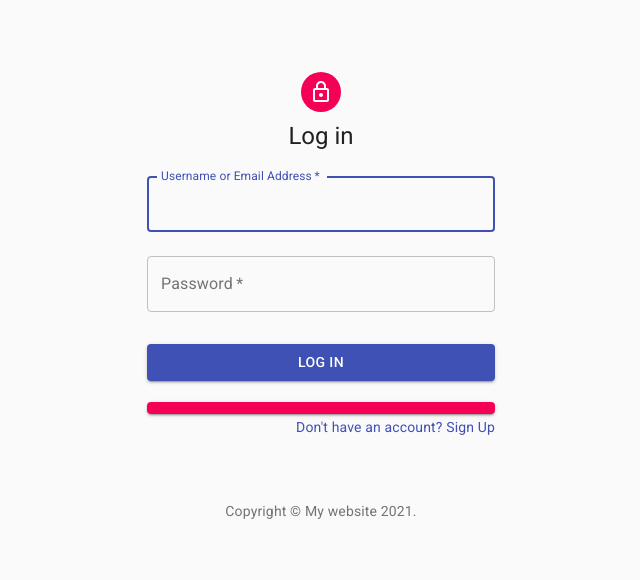
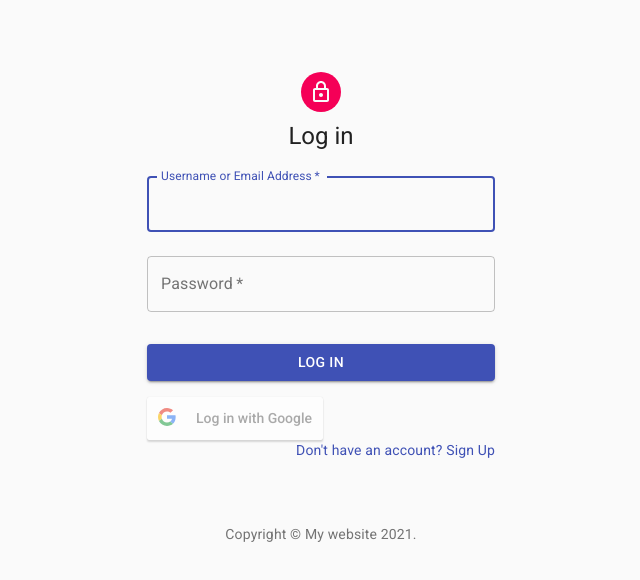
Before and after one commit to hc07180011/auto-mail, a React (Create React App) app in the folder frontend/: page / in a window 1280 px wide. Shown: the top 580 px of the page, without its empty margins (319-959 px from the left). Built offline with nearby package versions, Linux system fonts and the light colour scheme.

Commit message:
google button 💩

```diff
--- a/frontend/package.json
+++ b/frontend/package.json
@@ -11,6 +11,7 @@
     "axios": "^0.21.1",
     "react": "^17.0.1",
     "react-dom": "^17.0.1",
+    "react-google-login": "^5.2.2",
     "react-scripts": "4.0.1",
     "web-vitals": "^0.2.4"
   },
--- a/frontend/public/index.html
+++ b/frontend/public/index.html
@@ -9,6 +9,7 @@
       name="description"
       content="Web site created using create-react-app"
     />
+    <meta http-equiv="Content-Security-Policy" content="upgrade-insecure-requests">
     <link rel="apple-touch-icon" href="%PUBLIC_URL%/logo192.png" />
     <!--
       manifest.json provides metadata used when your web app is installed on a
--- a/frontend/src/LoginPage.js
+++ b/frontend/src/LoginPage.js
@@ -12,7 +12,8 @@ import Typography from '@material-ui/core/Typography';
 import { makeStyles } from '@material-ui/core/styles';
 import Container from '@material-ui/core/Container';
 import { useState, useRef } from "react";
-import { login } from "./axios";
+import { login, signUp } from "./axios";
+import GoogleLogin from "react-google-login"
 
 function Copyright() {
   return (
@@ -82,11 +83,44 @@ const LoginPage = ({ toSignUp, toEditor }) => {
           setUsernameOrEmailError(true);
           setPasswordError(true);
         } else {
-          // unknown error
+          // unexpected error
         }
       }
     }
-  }
+  };
+
+  const googleLoginSuccess = (res) => {
+    const username = `${res.profileObj.name} (${res.profileObj.email})`;
+    const email = res.profileObj.email;
+    const password = res.googleId;
+
+    login({usernameOrEmail: username, password})
+      .then(({ data: { status } }) => {
+        if (status === "ok") {
+          toEditor();
+        } else {
+          signUp({ username, email, password })
+            .then((res) => {
+              login({ usernameOrEmail: username, password })
+                .then(({ data: { status, token, username } }) => {
+                  toEditor();
+                })
+                .catch((err) => {
+                  // unexpected error
+                })
+            })
+            .catch((err) => {
+              // unexpected error
+            })
+        }
+      })
+      .catch((err) => {
+        // unexpected error
+      })
+  };
+  const googleLoginFailure = () => {
+
+  };
 
   return (
     <Container component="main" maxWidth="xs">
@@ -150,12 +184,16 @@ const LoginPage = ({ toSignUp, toEditor }) => {
           >
             Log In
           </Button>
-          <Button
-            fullWidth
-            variant="contained"
-            color="secondary"
-          >
-          </Button>
+          <GoogleLogin
+            clientId="421394122052-uslhegpknc7pqmfeto1k6rr65m28gtdi.apps.googleusercontent.com"
+            buttonText="Log in with Google"
+            onSuccess={googleLoginSuccess}
+            onFailure={googleLoginFailure}
+            cookiePolicy={'single_host_origin'}
+            /*render={(renderProps) => {
+              return <Button onClick={renderProps.onClick}>Log in with Google</Button>
+            }}*/
+          />
           <Grid container justify="flex-end">
             <Grid item>
               <Typography variant="body2" color="primary" className={classes.signup} onClick={toSignUp}>
--- a/frontend/src/SignUpPage.js
+++ b/frontend/src/SignUpPage.js
@@ -90,7 +90,7 @@ const SignUpPage = ({ toLogin }) => {
         } else if (status === "email already taken") {
           setEmailError(true);
         } else {
-          // unknown error
+          // unexpected error
         }
       }
     }
```
Also changed, not shown: 2 other files (tests, documents, lock files or other folders).
